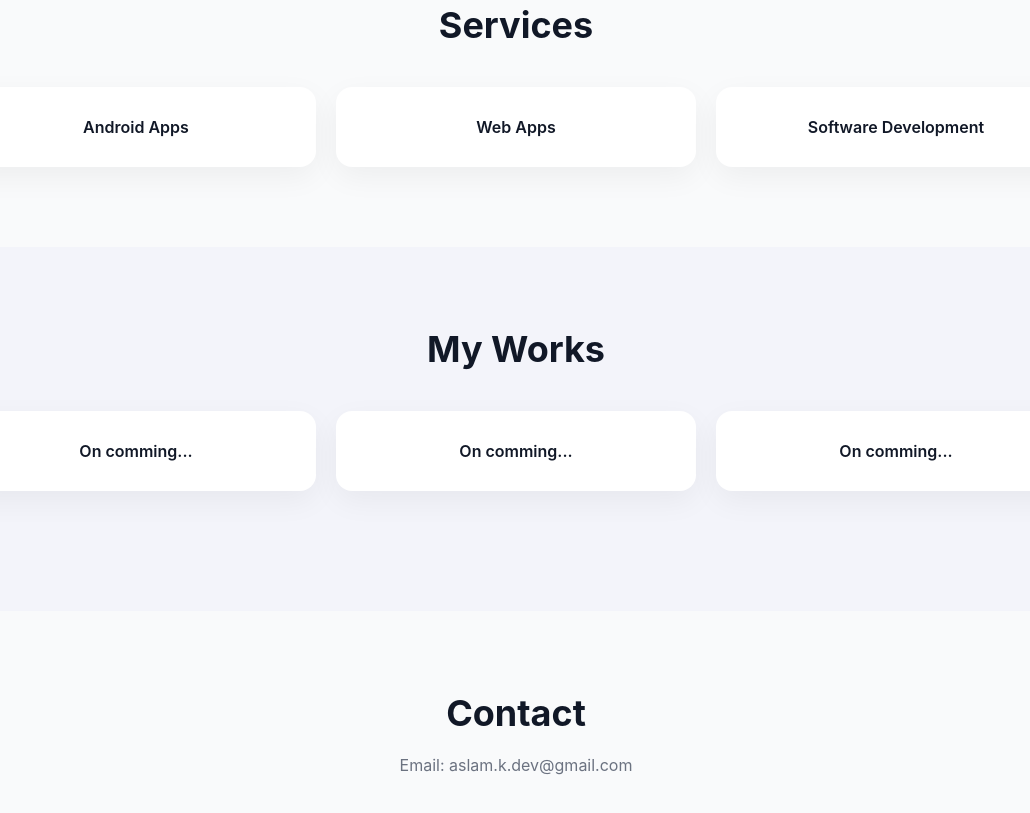
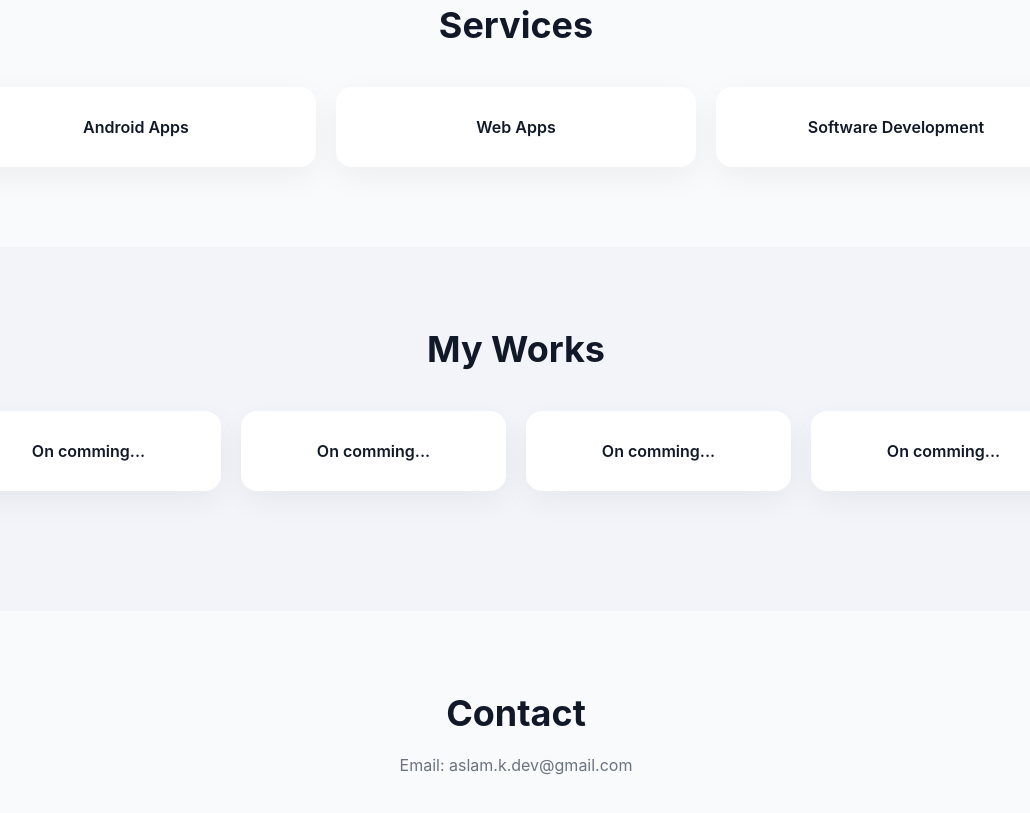
Before and after one commit to aslamkabir2003/portfullio_myinfo, a plain HTML site: page index.html in a window 1280 px wide. Shown: the part 989-1802 px from the top of the page, without its empty margins (124-1154 px from the left). Drawn offline with Linux system fonts and the light colour scheme.

Commit message:
Update index.html

```diff
--- a/index.html
+++ b/index.html
@@ -61,6 +61,8 @@
     <div class="card">On comming...</div>
     <div class="card">On comming...</div>
     <div class="card">On comming...</div>
+    <div class="card">On comming...</div>
+
   </div>
 </section>
 
```
